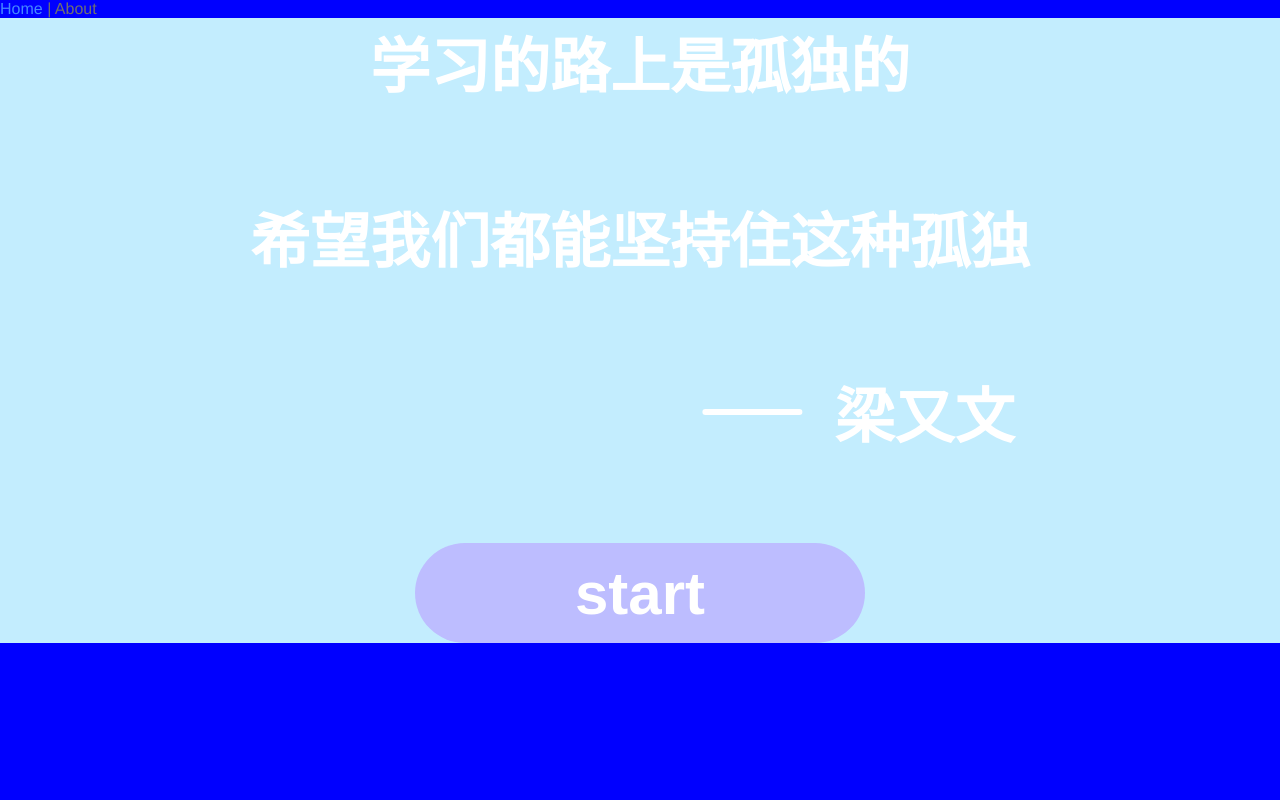
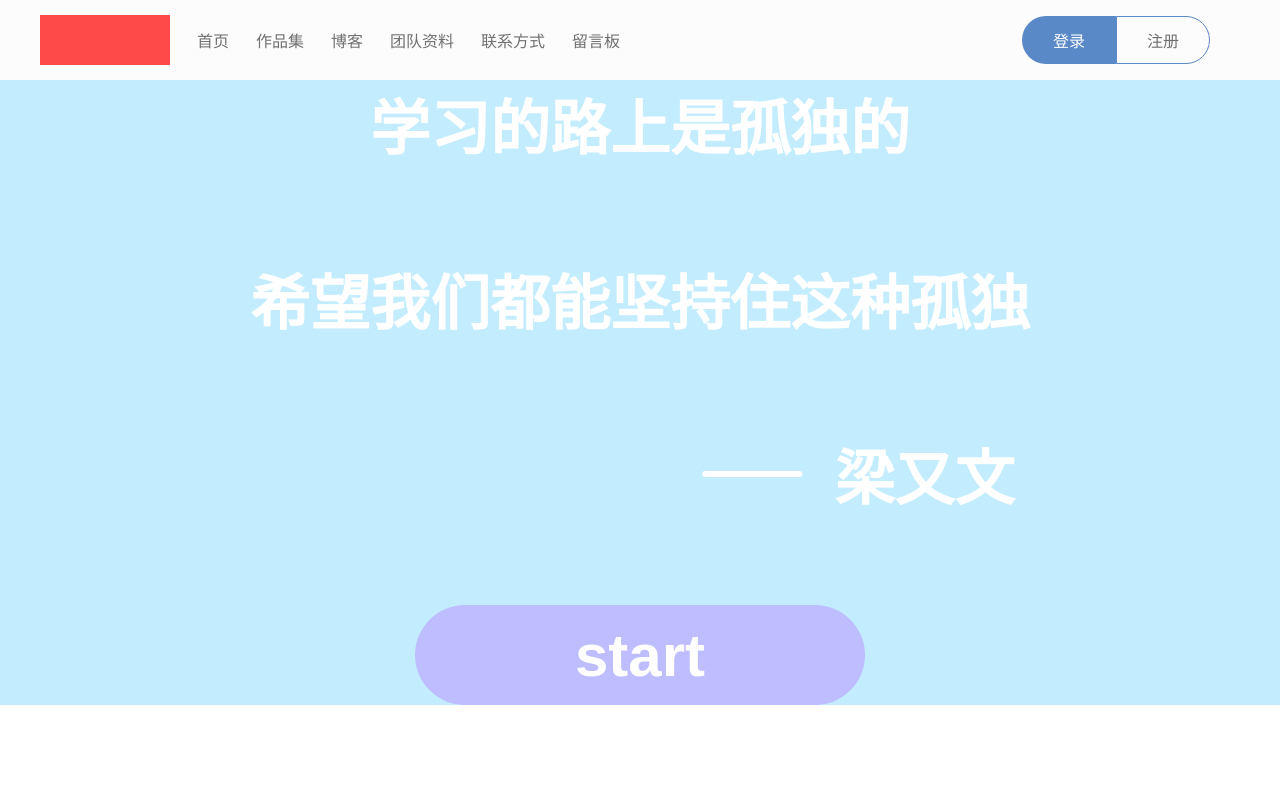
Before and after one commit to Layouwen/personal-website, a Vue app: page / in a window 1280 px wide. Built offline with nearby package versions, Linux system fonts and the light colour scheme.

Commit message:
introduce Header and Footer components into App

```diff
--- a/src/App.vue
+++ b/src/App.vue
@@ -1,12 +1,24 @@
 <template>
   <div id="app">
-    <div id="nav">
-      <router-link to="/">Home</router-link> |
-      <router-link to="/about">About</router-link>
-    </div>
-    <router-view/>
+    <Nav />
+    <router-view />
+    <Footer />
   </div>
 </template>
+
+<script lang="ts">
+import Footer from '@/components/Footer.vue'
+import Nav from '@/components/Header.vue'
+import { Component, Vue } from 'vue-property-decorator'
+
+@Component({
+  components: {
+    Footer,
+    Nav
+  }
+})
+export default class App extends Vue {}
+</script>
 
 <style lang="scss">
 @import "~@/assets/styles/reset.scss";
```
